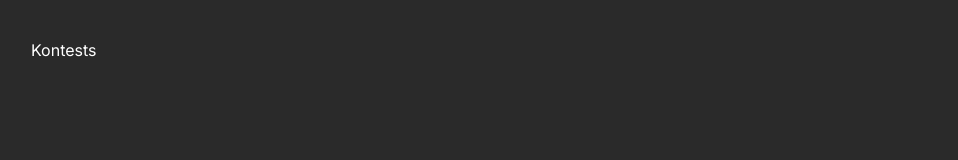
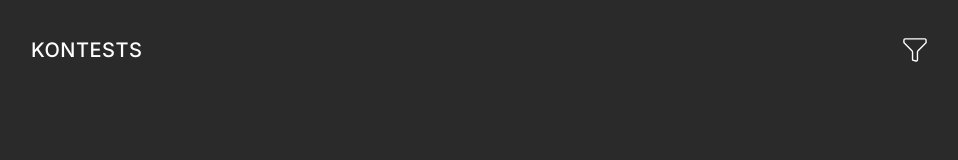
Before and after one commit to tanjim-rahat/kontests_api_app, a React (Vite) app: page / in a window 1280 px wide. Shown: the top 160 px of the page, without its empty margins (161-1119 px from the left). Built offline with nearby package versions, Linux system fonts and the light colour scheme.

Commit message:
added filter icon to header

```diff
--- a/src/js/App.jsx
+++ b/src/js/App.jsx
@@ -1,4 +1,5 @@
 import Container from "./components/Container";
+import FilterIcon from "./components/icons/Filter";
 
 function App() {
   return (
@@ -6,10 +7,20 @@ function App() {
       <header className="h-[100px]">
         <Container className="h-full flex items-center justify-between">
           <a href="/">
-            <button aria-label="logo" role="hyperlink">
+            <button
+              aria-label="logo"
+              role="hyperlink"
+              className="uppercase text-xl tracking-wide font-medium"
+            >
               Kontests
             </button>
           </a>
+
+          <div className="flex items-center gap-8">
+            <button>
+              <FilterIcon />
+            </button>
+          </div>
         </Container>
       </header>
       <main></main>
--- /dev/null
+++ b/src/js/components/icons/Filter.jsx
@@ -0,0 +1,23 @@
+function FilterIcon({ size = 24, className = "" }) {
+  return (
+    <svg
+      width={size}
+      height={size}
+      className={className}
+      viewBox="0 0 26 26"
+      stroke="currentColor"
+      fill="none"
+      xmlns="http://www.w3.org/2000/svg"
+    >
+      <path
+        d="M2.33333 1H23.6667C24.0203 1 24.3594 1.1427 24.6095 1.39672C24.8595 1.65073 25 1.99525 25 2.35448V4.50269C24.9999 4.86189 24.8594 5.20635 24.6093 5.4603L16.056 14.1479C15.8064 14.4021 15.6664 14.7466 15.6667 15.1056V23.6456C15.6667 23.8514 15.6205 24.0546 15.5316 24.2396C15.4427 24.4247 15.3134 24.5867 15.1536 24.7133C14.9938 24.84 14.8077 24.928 14.6095 24.9706C14.4112 25.0133 14.2059 25.0094 14.0093 24.9594L11.3427 24.2822C11.0543 24.2088 10.7984 24.0396 10.6155 23.8016C10.4327 23.5636 10.3333 23.2703 10.3333 22.9683V15.1056C10.3333 14.7464 10.1927 14.4019 9.94267 14.1479L1.38933 5.4603C1.13976 5.20613 0.999722 4.86169 1 4.50269V2.35448C1 1.99525 1.14048 1.65073 1.39052 1.39672C1.64057 1.1427 1.97971 1 2.33333 1Z"
+        stroke="white"
+        strokeWidth="1.5"
+        strokeLinecap="round"
+        strokeLinejoin="round"
+      />
+    </svg>
+  );
+}
+
+export default FilterIcon;
```
